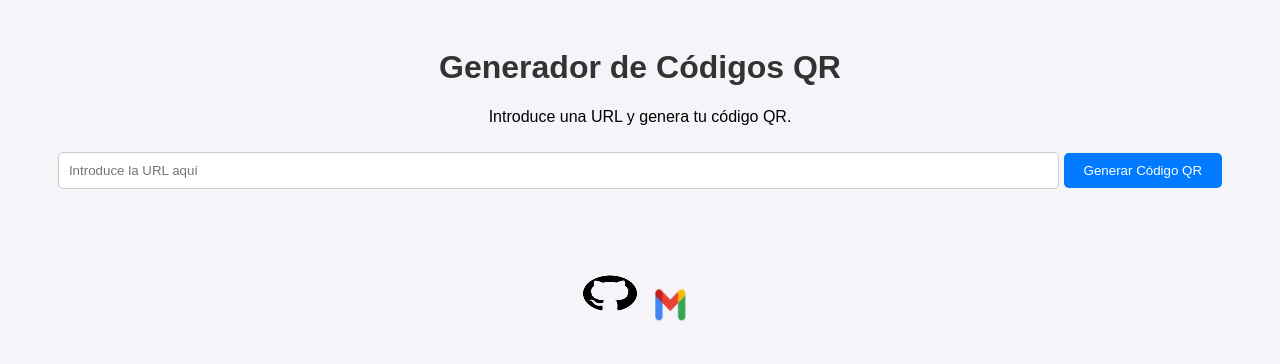
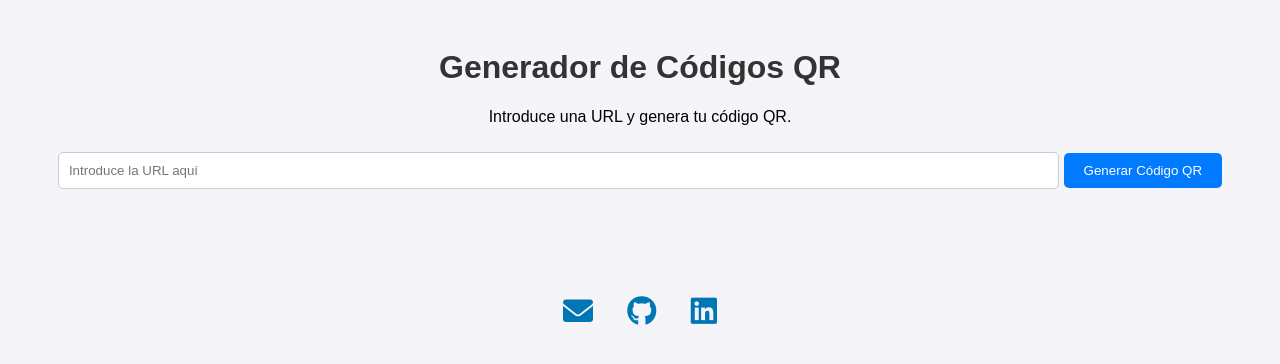
Before and after one commit to Assasin1116/Generador-QR, a plain HTML site: page index.html in a window 1280 px wide. Drawn offline with Linux system fonts and the light colour scheme.

Commit message:
social arreglado

```diff
--- a/css/style.css
+++ b/css/style.css
@@ -29,6 +29,7 @@ button:hover {
   margin-top: 50px;
   text-align: center;
   justify-content: center;
+  margin-bottom: 30px;
 }
 #imagen {
   display: flex;
@@ -42,12 +43,27 @@ button:hover {
   margin-top: 20px;
   text-decoration: none;
 }
-img {
-  width: 60px;
-  height: 40px;
+#sociales a {
+  font-size: 30px; /* Tamaño del ícono */
+  margin: 0 15px; /* Espaciado entre los íconos */
+  color: #0077b5; /* Color azul de LinkedIn (puedes cambiar el código hexadecimal por otro tono de azul) */
+  text-decoration: none; /* Elimina el subrayado */
+  transition: color 0.3s ease; /* Animación suave al pasar el ratón */
 }
-#sociales {
-  display: flex;
-  justify-content: center;
-  align-items: center;
+
+#sociales a:hover {
+  color: #005582; /* Cambia el color al pasar el ratón */
 }
+
+/* Colores específicos para cada red */
+#gmail {
+  color: #d44638; /* Rojo para Gmail */
+}
+
+#github {
+  color: #333; /* Negro para GitHub */
+}
+
+#linkedin {
+  color: #0077b5; /* Azul para LinkedIn */
+}
--- a/index.html
+++ b/index.html
@@ -6,6 +6,10 @@
     <meta
       name="keywords"
       content="codigo qr, QR, Generador codigo Qr, generador qr, mjhon6811, jhon monsalve"
+    />
+    <link
+      href="https://cdnjs.cloudflare.com/ajax/libs/font-awesome/6.0.0-beta3/css/all.min.css"
+      rel="stylesheet"
     />
     <meta name="author" content="Jhon Monsalve" />
     <title>Generador de Códigos QR</title>
@@ -38,18 +42,18 @@
   </body>
   <footer>
     <p id="sociales">
-      <a href="https://github.com/Assasin1116/">
-        <img
-          src="img/git.png"
-          alt="Haz clic para visitar mi perfil en GitHub"
-        />
-      </a>
+      <a id="gmail" href="mailto:mjhon6811@gmail.com" target="_blank"
+        ><i class="fas fa-envelope"></i
+      ></a>
+      <a id="github" href="https://github.com/Assasin1116" target="_blank"
+        ><i class="fab fa-github"></i
+      ></a>
       <a
-        id="email"
-        href="mailto:mjhon6811@gmail.com?subject=Hola%20Jhon&body=Escribe%20tu%20mensaje%20aquí"
-      >
-        <img src="img/gmail.png" alt="Haz clic para enviar un correo" />
-      </a>
+        id="linkedin"
+        href="https://www.linkedin.com/public-profile/settings?trk=d_flagship3_profile_self_view_public_profile"
+        target="_blank"
+        ><i class="fab fa-linkedin"></i
+      ></a>
     </p>
   </footer>
 </html>
```
